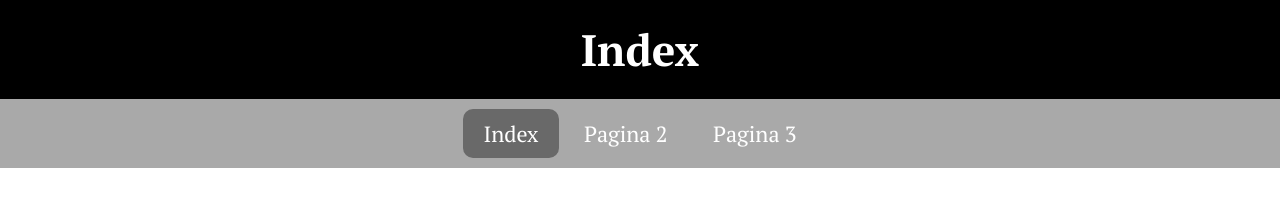
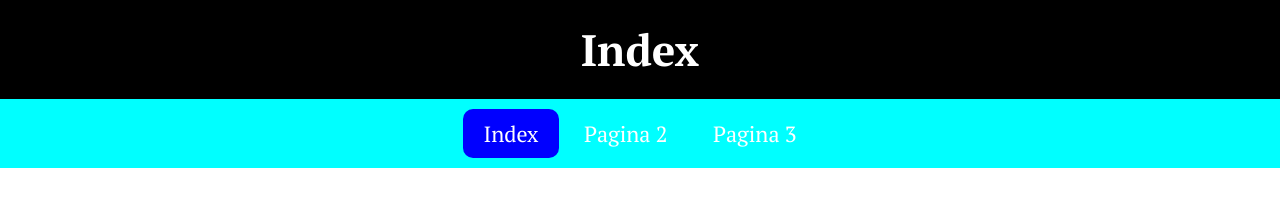
Before and after one commit to 244hunter244/Cabe-alho-com-barra-de-de-Navega-o, a plain HTML site: page index.html in a window 1280 px wide. In both pictures the pointer is over the link "Index". Drawn offline with Linux system fonts and the light colour scheme.

Commit message:
testando novas cores

```diff
--- a/style.css
+++ b/style.css
@@ -15,7 +15,7 @@ h1{
     padding: 20px;
 }
 nav{
-    background-color:darkgray;
+    background-color:aqua;
     padding: 20px;
 }
 a{
@@ -27,7 +27,7 @@ a:visited{
     color:white;
 }
 a:hover{
-    background-color: dimgray;
+    background-color: blue;
     padding: 10px 20px 10px 20px;
     border-radius: 10px;
 }
```
